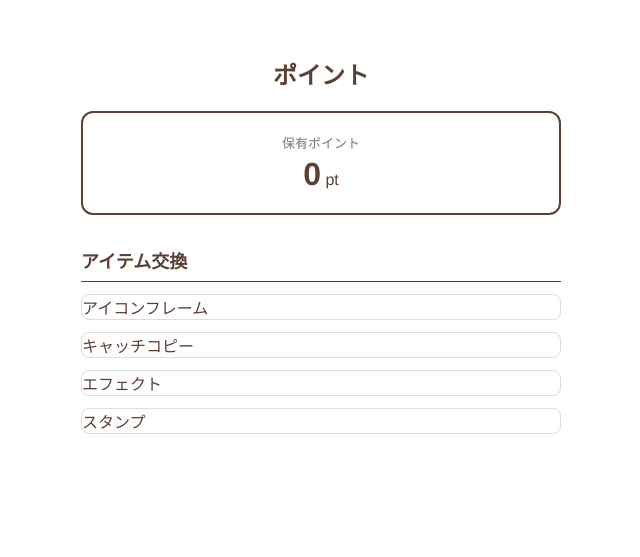
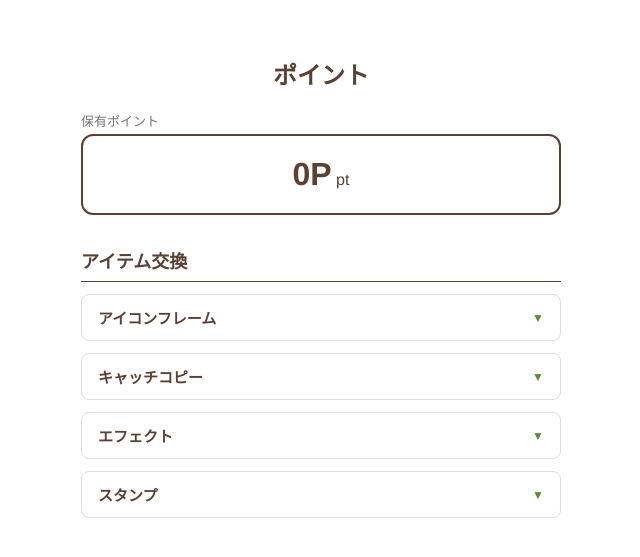
Before and after one commit to n2kojou7ly-star/betchi, a Flask app: page /points in a window 1280 px wide. Shown: the part 53-610 px from the top of the page, without its empty margins (319-959 px from the left). Run offline with Flask 3, Linux system fonts and the light colour scheme; the visitor is signed in with stand-in values (Sample User, id 1); data that the repository does not hold is empty.

Commit message:
設定・ポイントページを更新

```diff
--- a/templates/points.html
+++ b/templates/points.html
@@ -5,7 +5,6 @@
 base.html の block 名は role.html を見本にしています。
 もし block content ではなく別名だった場合はここだけ直してください。
 ========================================================== #}
-
 
 {% block content %}
 <div class="point-page">
@@ -19,9 +18,9 @@ base.html の block 名は role.html を見本にしています。
     - items: items テーブル全件（アイテムID / 名前 / 必要ポイント）
     -------------------------------------------------------- #}
 
+    <p class="point-balance-label">保有ポイント</p>
     <div class="point-balance-box">
-        <span class="point-balance-label">保有ポイント</span>
-        <span class="point-balance-value">{{ balance }}</span>
+        <span class="point-balance-value">{{ balance }}P</span>
     </div>
 
     <h2 class="point-shop-title">アイテム交換</h2>
@@ -32,11 +31,111 @@ base.html の block 名は role.html を見本にしています。
     決定後は items をループする形に戻す（下にコメントアウトで残す）。
     -------------------------------------------------------- #}
     <ul class="point-item-list">
-        <li class="point-item-row">アイコンフレーム</li>
-        <li class="point-item-row">キャッチコピー</li>
-        <li class="point-item-row">エフェクト</li>
-        <li class="point-item-row">スタンプ</li>
+
+        <li class="point-item-row">
+            <button class="point-item-toggle" type="button" data-target="point-list-icon-frame">
+                <span class="point-item-name">アイコンフレーム</span>
+                <span class="point-item-arrow">▼</span>
+            </button>
+            {# TODO: 実際の商品データが決まったら items をループする形に置き換える #}
+            <ul class="point-item-sublist" id="point-list-icon-frame" hidden>
+                <li class="point-subitem">
+                    <span class="point-subitem-name">仮の商品A</span>
+                    <span class="point-subitem-cost">○○P</span>
+                </li>
+                <li class="point-subitem">
+                    <span class="point-subitem-name">仮の商品B</span>
+                    <span class="point-subitem-cost">○○P</span>
+                </li>
+                <li class="point-subitem">
+                    <span class="point-subitem-name">仮の商品C</span>
+                    <span class="point-subitem-cost">○○P</span>
+                </li>
+            </ul>
+        </li>
+
+        <li class="point-item-row">
+            <button class="point-item-toggle" type="button" data-target="point-list-catchcopy">
+                <span class="point-item-name">キャッチコピー</span>
+                <span class="point-item-arrow">▼</span>
+            </button>
+            <ul class="point-item-sublist" id="point-list-catchcopy" hidden>
+                <li class="point-subitem">
+                    <span class="point-subitem-name">仮の商品A</span>
+                    <span class="point-subitem-cost">○○P</span>
+                </li>
+                <li class="point-subitem">
+                    <span class="point-subitem-name">仮の商品B</span>
+                    <span class="point-subitem-cost">○○P</span>
+                </li>
+                <li class="point-subitem">
+                    <span class="point-subitem-name">仮の商品C</span>
+                    <span class="point-subitem-cost">○○P</span>
+                </li>
+            </ul>
+        </li>
+
+        <li class="point-item-row">
+            <button class="point-item-toggle" type="button" data-target="point-list-effect">
+                <span class="point-item-name">エフェクト</span>
+                <span class="point-item-arrow">▼</span>
+            </button>
+            <ul class="point-item-sublist" id="point-list-effect" hidden>
+                <li class="point-subitem">
+                    <span class="point-subitem-name">仮の商品A</span>
+                    <span class="point-subitem-cost">○○P</span>
+                </li>
+                <li class="point-subitem">
+                    <span class="point-subitem-name">仮の商品B</span>
+                    <span class="point-subitem-cost">○○P</span>
+                </li>
+                <li class="point-subitem">
+                    <span class="point-subitem-name">仮の商品C</span>
+                    <span class="point-subitem-cost">○○P</span>
+                </li>
+            </ul>
+        </li>
+
+        <li class="point-item-row">
+            <button class="point-item-toggle" type="button" data-target="point-list-stamp">
+                <span class="point-item-name">スタンプ</span>
+                <span class="point-item-arrow">▼</span>
+            </button>
+            <ul class="point-item-sublist" id="point-list-stamp" hidden>
+                <li class="point-subitem">
+                    <span class="point-subitem-name">仮の商品A</span>
+                    <span class="point-subitem-cost">○○P</span>
+                </li>
+                <li class="point-subitem">
+                    <span class="point-subitem-name">仮の商品B</span>
+                    <span class="point-subitem-cost">○○P</span>
+                </li>
+                <li class="point-subitem">
+                    <span class="point-subitem-name">仮の商品C</span>
+                    <span class="point-subitem-cost">○○P</span>
+                </li>
+            </ul>
+        </li>
+
     </ul>
+
+    {# --------------------------------------------------------
+    開閉のJSはこのファイル内に直接書く（settings.html / points.html は
+    こうた担当ファイルなので、この中で完結させる。static/js を新しく
+    増やす場合はなおきに追加を依頼する必要があるため）。
+    -------------------------------------------------------- #}
+    <script>
+        document.querySelectorAll('.point-item-toggle').forEach(function (btn) {
+            btn.addEventListener('click', function () {
+                var targetId = btn.getAttribute('data-target');
+                var list = document.getElementById(targetId);
+                var isOpen = !list.hidden;
+
+                list.hidden = isOpen;
+                btn.classList.toggle('point-item-toggle-open', !isOpen);
+            });
+        });
+    </script>
 
     {#
     <div class="point-item-list">
```
Also changed, not shown: templates/settings.html (+14 -15 lines), 2 other files.
